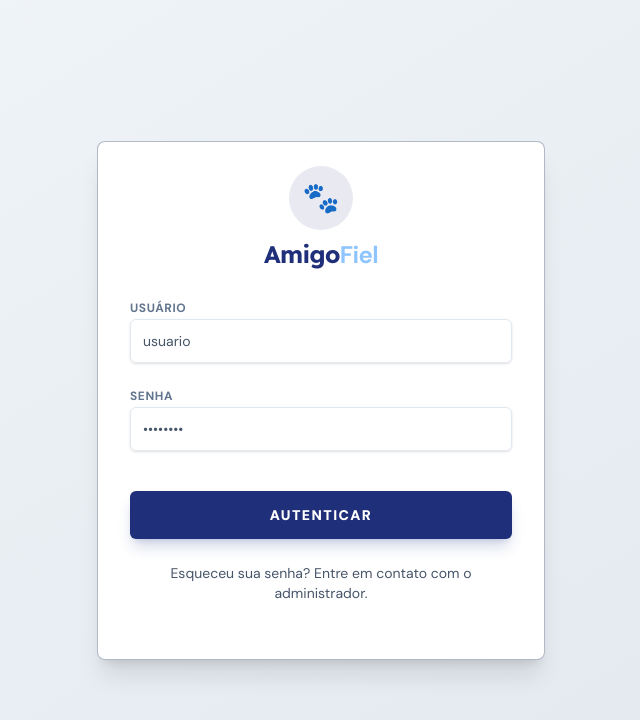
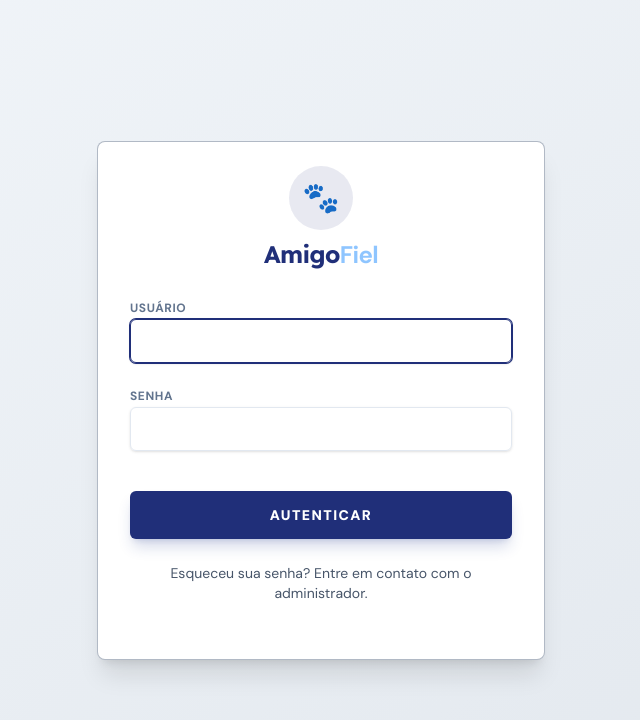
Before and after one commit to correiarthur/arthursiqueiradasilvacorreia055112, a React (Vite) app: page /login in a window 1280 px wide. Shown: the top 720 px of the page, without its empty margins (319-959 px from the left). Built offline with nearby package versions, Linux system fonts and the light colour scheme.

Commit message:
ui: melhorando o fluxo de login com foco automático no campo de usuário

```diff
--- a/src/pages/PaginaLogin.tsx
+++ b/src/pages/PaginaLogin.tsx
@@ -54,7 +54,7 @@ const PaginaLogin = () => {
                             <Label className='text-xs font-bold uppercase tracking-wider text-slate-500' htmlFor="usuario">Usuário</Label>
                             <Input
                                 id="usuario"
-                                placeholder="usuario"
+                                autoFocus
                                 {...register('usuario', { required: 'O nome de usuário é obrigatório' })}
                                 className={errors.usuario ? "border-destructive h-11" : "h-11 border-slate-200 focus:border-primary focus:ring-primary"}
                             />
@@ -68,7 +68,6 @@ const PaginaLogin = () => {
                             <Input
                                 id="senha"
                                 type="password"
-                                placeholder="••••••••"
                                 {...register('senha', { required: 'A senha é obrigatória' })}
                                 className={errors.senha ? "border-destructive h-11" : "h-11 border-slate-200 focus:border-primary focus:ring-primary"}
                             />
```
